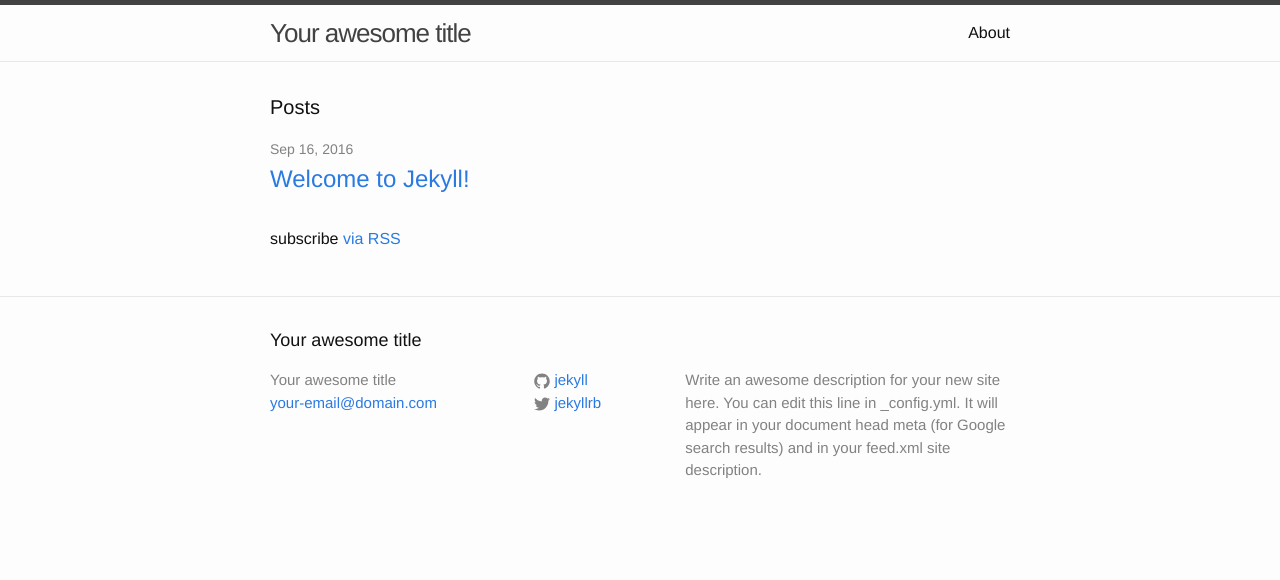
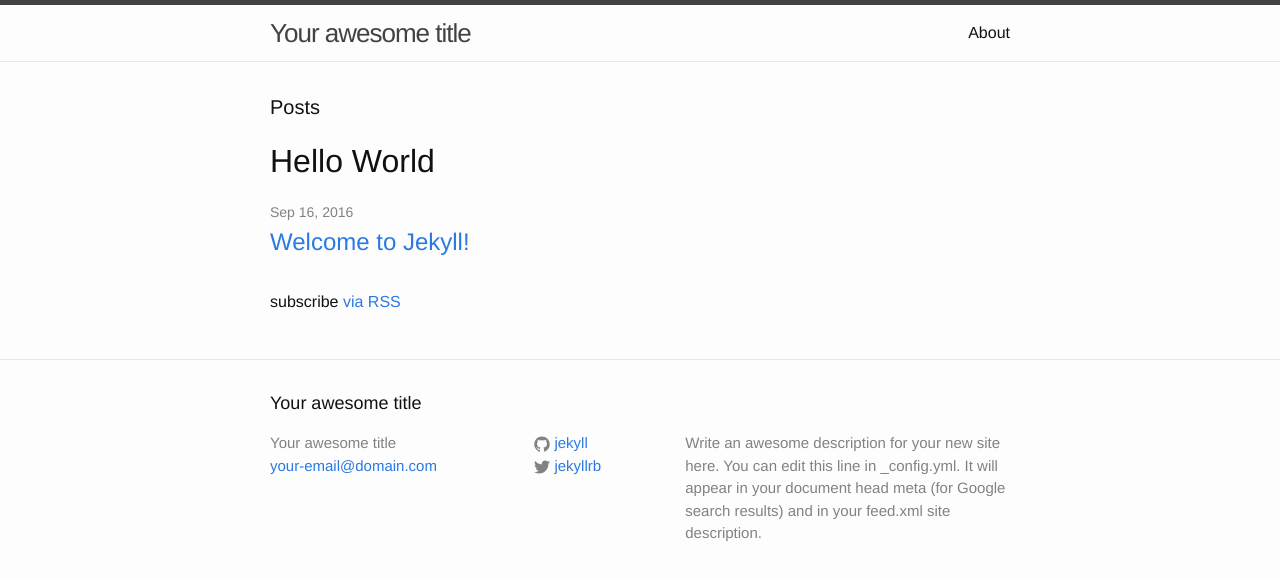
Before and after one commit to dhyanim/mayank9436.github.io, a Jekyll site: the page built from index.html, in a window 1280 px wide. Shown: the top 580 px of the page. Built offline with Jekyll 4.4.1, drawn with Linux system fonts in a browser that asks for light colours.

Commit message:
update - added  "hello world"

```diff
--- a/index.html
+++ b/index.html
@@ -5,6 +5,7 @@ layout: default
 <div class="home">
 
   <h1 class="page-heading">Posts</h1>
+  <h1>Hello World</h1>
 
   <ul class="post-list">
     {% for post in site.posts %}
```
